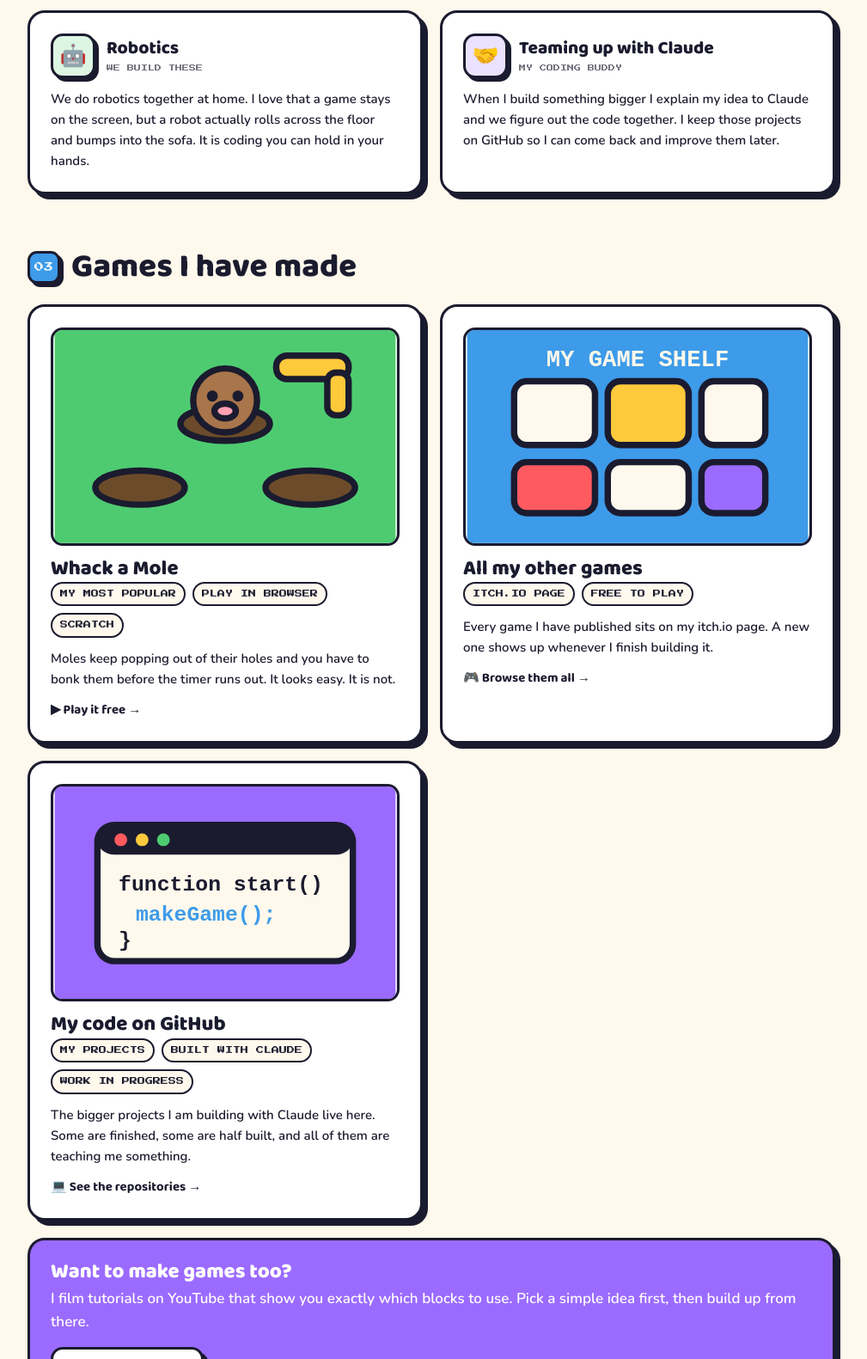
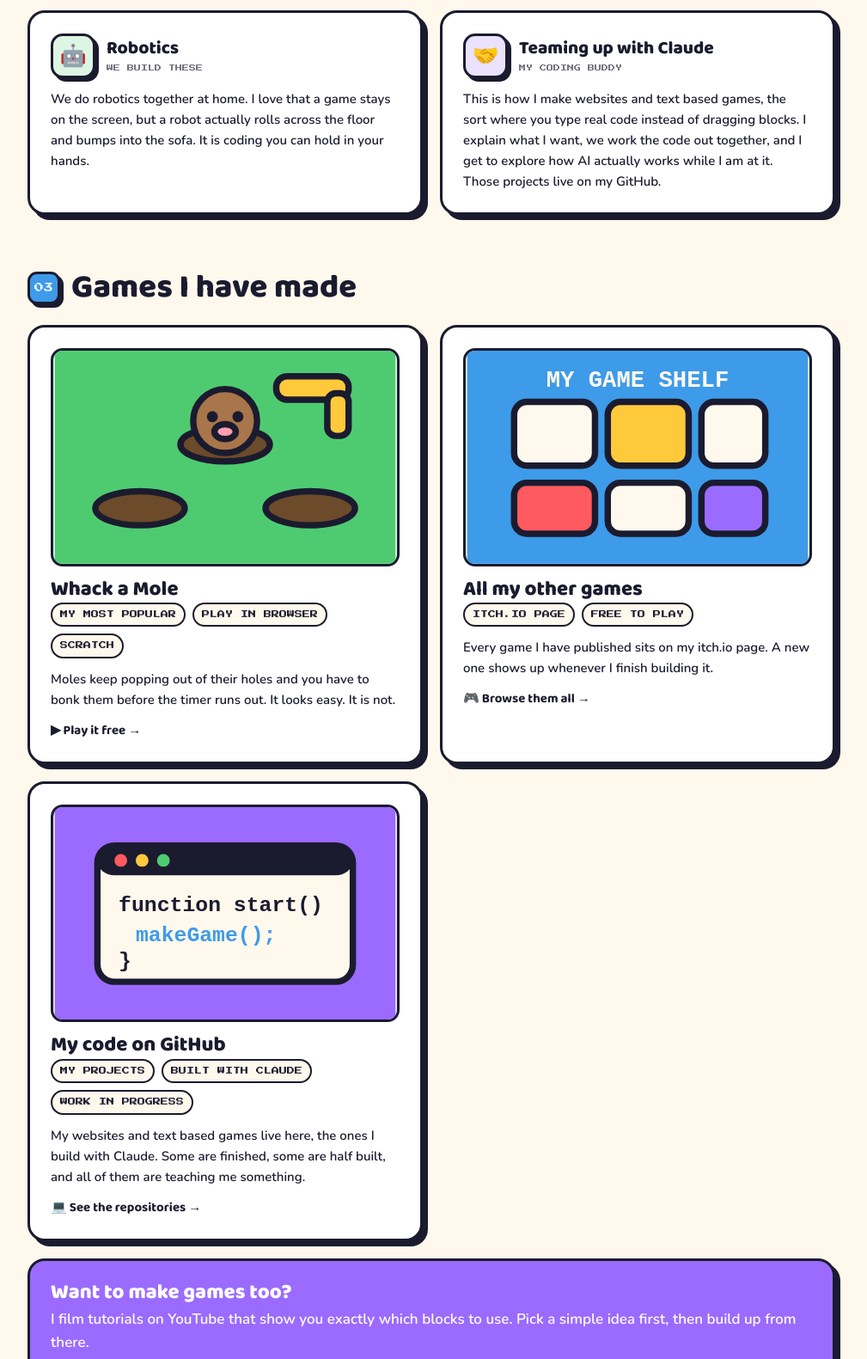
Before and after one commit to nirthicm/nirthicm.github.io, a plain HTML site: page index.html in a window 1280 px wide. Shown: the part 1597-3178 px from the top of the page at 86% size, without its empty margins (138-1147 px from the left). Drawn offline with nearby package versions, Linux system fonts and the light colour scheme.

Commit message:
Describe the Claude projects as websites, text based games and AI exploring
Co-Authored-By: Claude Opus 5 <noreply@anthropic.com>
Claude-Session: https://claude.ai/code/session_01UYJtonRfCCQLcyGQFYYST6

```diff
--- a/index.html
+++ b/index.html
@@ -388,7 +388,7 @@
             <span class="lvl">MY CODING BUDDY</span>
           </div>
         </div>
-        <p>When I build something bigger I explain my idea to Claude and we figure out the code together. I keep those projects on GitHub so I can come back and improve them later.</p>
+        <p>This is how I make websites and text based games, the sort where you type real code instead of dragging blocks. I explain what I want, we work the code out together, and I get to explore how AI actually works while I am at it. Those projects live on my GitHub.</p>
       </div>
 
     </div>
@@ -479,7 +479,7 @@
             <span class="mini">BUILT WITH CLAUDE</span>
             <span class="mini">WORK IN PROGRESS</span>
           </div>
-          <p style="margin-top:12px">The bigger projects I am building with Claude live here. Some are finished, some are half built, and all of them are teaching me something.</p>
+          <p style="margin-top:12px">My websites and text based games live here, the ones I build with Claude. Some are finished, some are half built, and all of them are teaching me something.</p>
           <p class="play" style="margin-top:12px">💻 See the repositories &rarr;</p>
         </div>
       </a>
```
